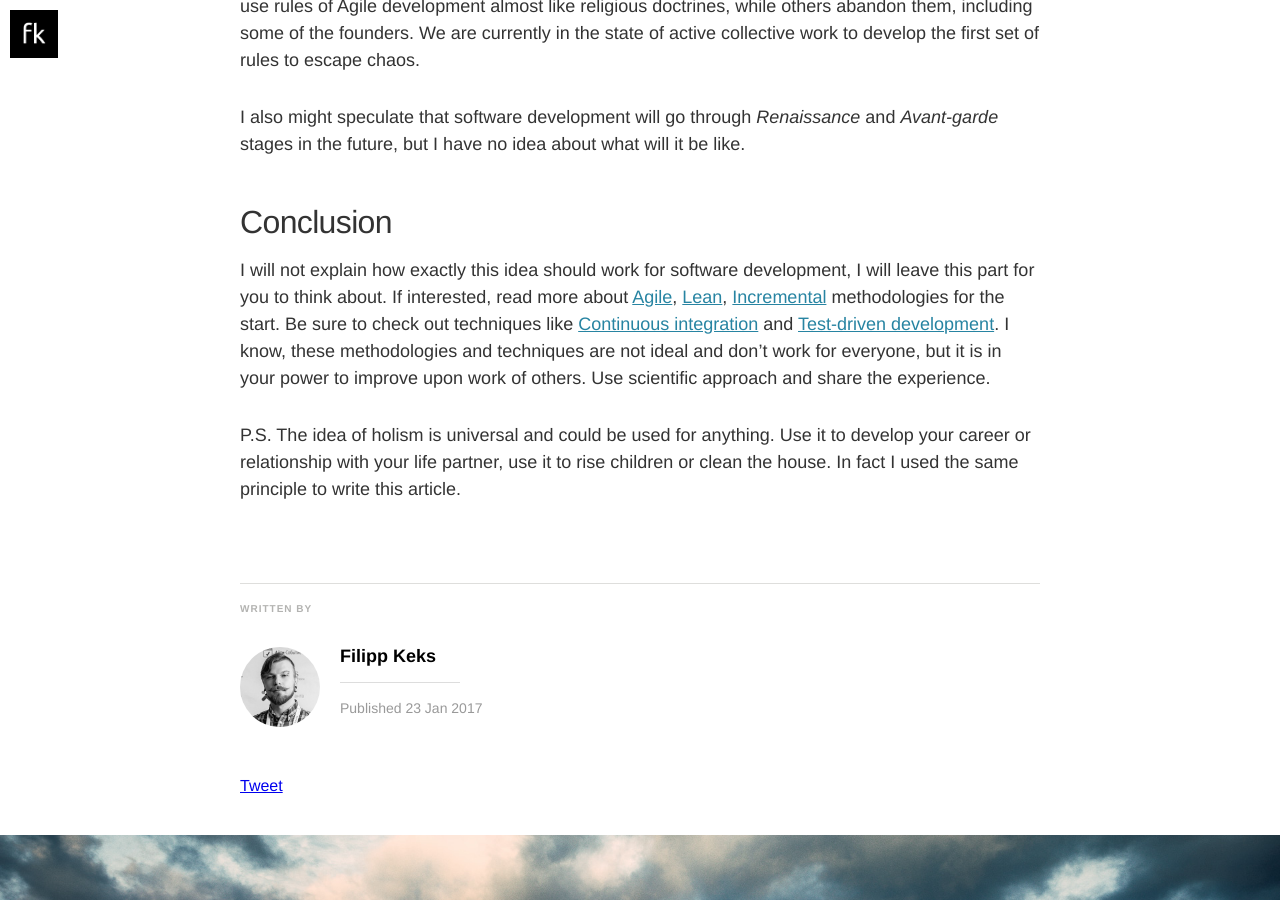
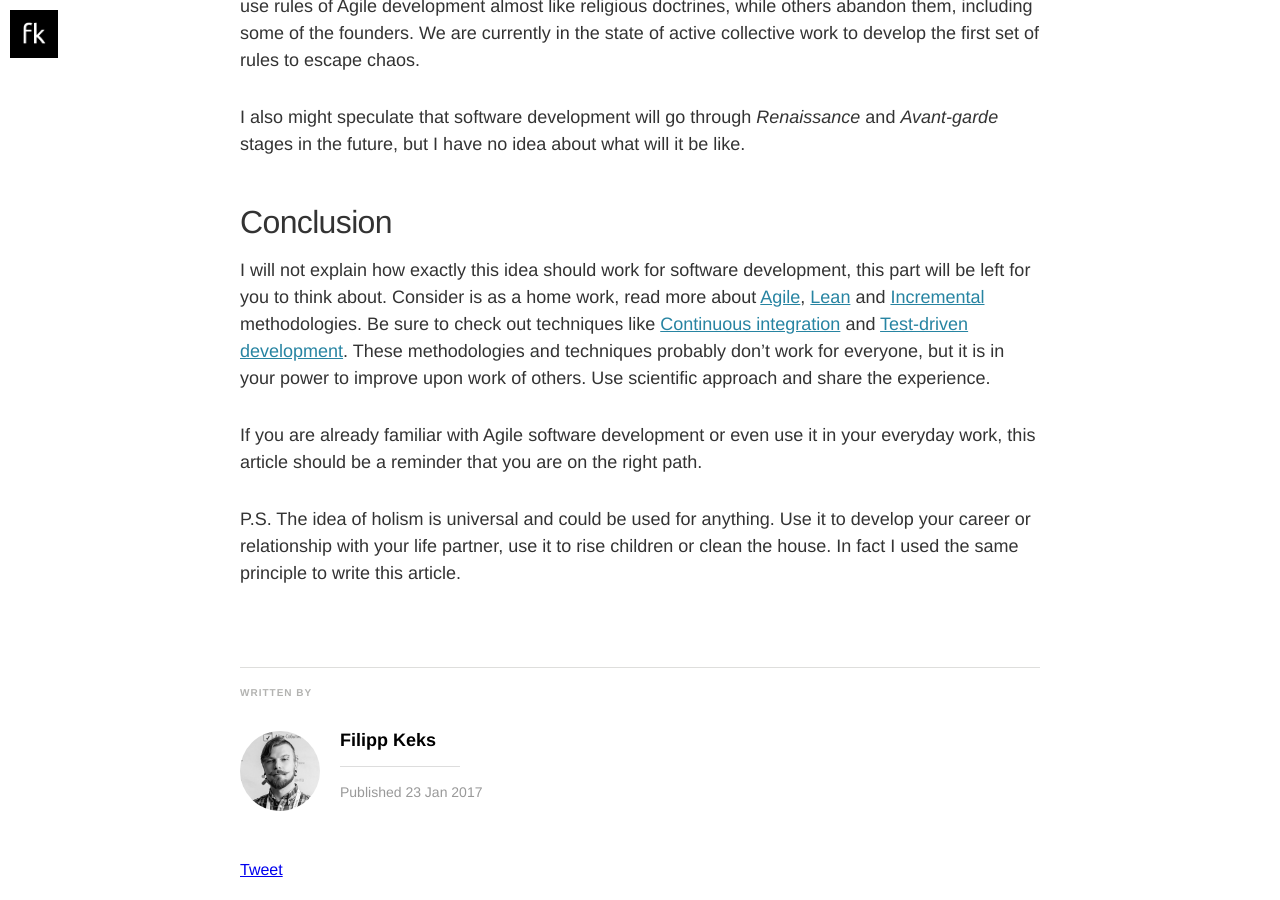
Before and after one commit to taphos/taphos.github.io, a Jekyll site: the page built from _posts/2017-02-23-think-like-a-painter.markdown, in a window 1280 px wide and 900 px high, scrolled down 8007 px. Built offline with Jekyll 4.4.1, drawn with Linux system fonts in a browser that asks for light colours; nearby versions of some CDN libraries; comment, search, counter and statistics services are not loaded.

Commit message:
improved conclusion

```diff
--- a/_posts/2017-02-23-think-like-a-painter.markdown
+++ b/_posts/2017-02-23-think-like-a-painter.markdown
@@ -79,6 +79,8 @@ I also might speculate that software development will go through *Renaissance* a
 
 ## Conclusion
 
-I will not explain how exactly this idea should work for software development, I will leave this part for you to think about. If interested, read more about [Agile](https://en.wikipedia.org/wiki/Agile_software_development), [Lean](https://en.wikipedia.org/wiki/Lean_software_development), [Incremental](https://en.wikipedia.org/wiki/Iterative_and_incremental_development) methodologies for the start. Be sure to check out techniques like [Continuous integration](https://en.wikipedia.org/wiki/Continuous_integration) and [Test-driven development](https://en.wikipedia.org/wiki/Test-driven_development). I know, these methodologies and techniques are not ideal and don't work for everyone, but it is in your power to improve upon work of others. Use scientific approach and share the experience.
+I will not explain how exactly this idea should work for software development, this part will be left for you to think about. Consider is as a home work, read more about [Agile](https://en.wikipedia.org/wiki/Agile_software_development), [Lean](https://en.wikipedia.org/wiki/Lean_software_development) and [Incremental](https://en.wikipedia.org/wiki/Iterative_and_incremental_development) methodologies. Be sure to check out techniques like [Continuous integration](https://en.wikipedia.org/wiki/Continuous_integration) and [Test-driven development](https://en.wikipedia.org/wiki/Test-driven_development). These methodologies and techniques probably don't work for everyone, but it is in your power to improve upon work of others. Use scientific approach and share the experience.
+
+If you are already familiar with Agile software development or even use it in your everyday work, this article should be a reminder that you are on the right path.
 
 P.S. The idea of holism is universal and could be used for anything. Use it to develop your career or relationship with your life partner, use it to rise children or clean the house. In fact I used the same principle to write this article.
```
